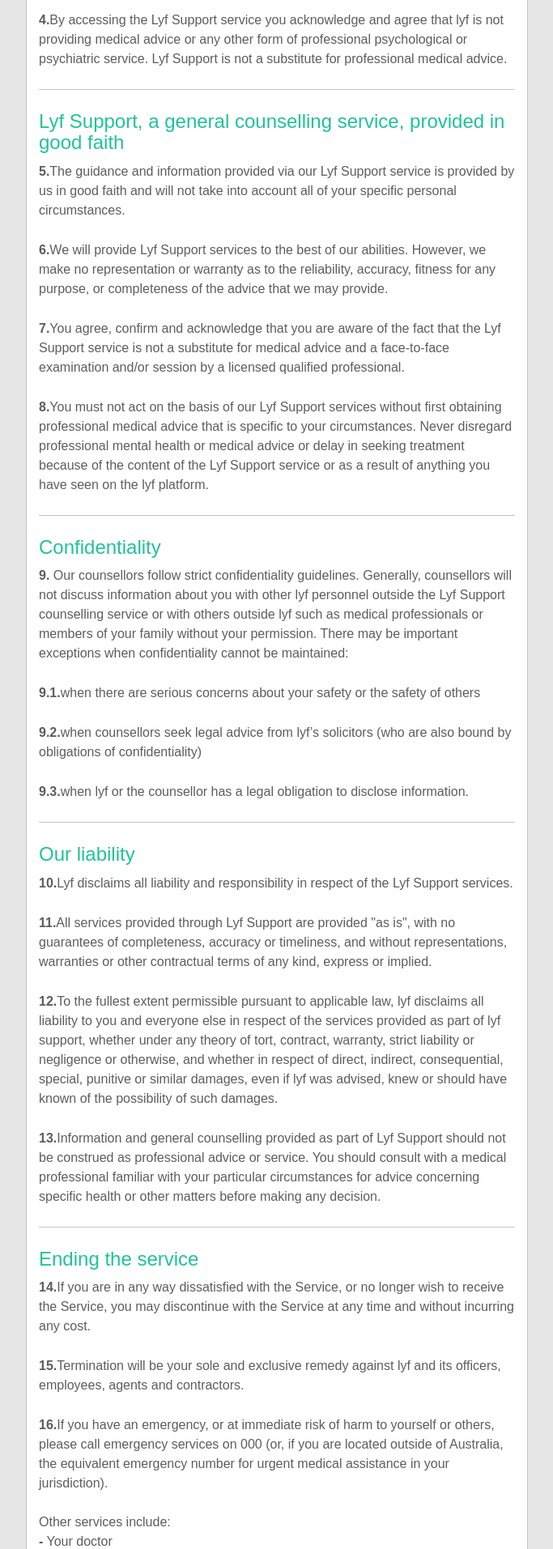
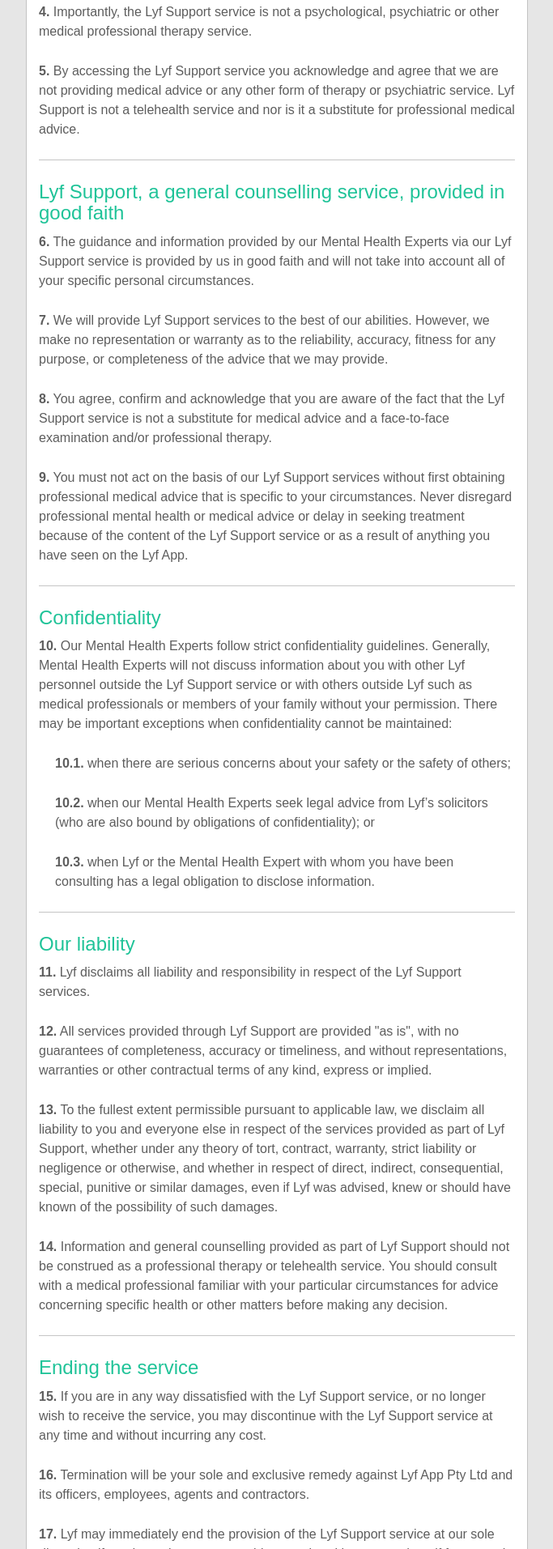
Before and after one commit to lyf-app/lyf-app.github.io, a plain HTML site: page new/lyfsupport-terms.html in a window 1280 px wide. Shown: the part 887-2800 px from the top of the page at 81% size, without its empty margins (298-981 px from the left). Drawn offline with Linux system fonts and the light colour scheme; a script that the page names is missing; files whose address does not match are found by name.

Commit message:
Update Lyf Support terms of service

```diff
--- a/new/lyfsupport-terms.html
+++ b/new/lyfsupport-terms.html
@@ -157,68 +157,80 @@
                             <li><a href="#Interacting-t">Confidentiality</a></li>
                             <li><a href="#liability-t">Our liability</a></li>
                             <li><a href="#respect-t">Ending the service</a></li>
+                            <li><a href="#emergency-t">IN THE CASE OF AN EMERGENCY</a></li>
                         </ul>
                     </div>
                     <div class="row my-content terms-content">
                         <div class="terms-txt">
                             <h3 id="lyfsup-t">Lyf Support<sup>™</sup></h3>
-                            <p><strong>1.</strong>These terms apply to the provision by Lyf App Pty Ltd (“lyf”) of our general counselling services,‘Lyf Support’ and are also to be read in conjunction with the full <a href="terms">Terms of Service</a> for
-                                lyf and the lyf <a href="privacy_policy">privacy policy</a>. By engaging us to provide Lyf Support services you accept these terms of service. </p>
+                            <p><strong>1.</strong> We provide the ‘Lyf Support’ counselling/advisory service in accordance with the terms set out below. These Lyf Support terms are also to be read in
+                            conjunction with Lyf App’s full Terms of Service our <a href="privacy_policy">privacy policy</a>.</p>
+                            <p><strong>2.</strong> By engaging us to provide Lyf Support services you accept these terms of service. </p>
                         </div>
                         <div class="terms-txt">
                             <h3 id="intro-t">What is Lyf Support?</h3>
-                            <p><strong>2.</strong>Lyf Support is a general counselling service only that is made available to lyf members upon request and subject to our capacity to provide the service. Lyf Support is provided by qualified psychologists
-                                or counsellors employed by or on behalf of lyf. Our counsellors provide services to our members who are wishing to discuss their particular circumstances or difficulties.</p>
+                            <p><strong>3.</strong> Lyf Support involves the provision of therapeutic general advice only. Lyf Support personnel (‘Mental Health Experts’)<a href="#footnote">[<sup id="footnote_source">1</sup>]</a> provide general
+                            counselling services to you in circumstances where you may wish to discuss your particular circumstances or difficulties. </p>
                         </div>
                         <div class="terms-txt">
                             <h3 id="privacy-t">Lyf Support is not …</h3>
-                            <p><strong>3.</strong>Importantly, the Lyf Support service is not a professionally accredited psychologist, psychiatric or other medical professional service.</p>
-                            <p><strong>4.</strong>By accessing the Lyf Support service you acknowledge and agree that lyf is not providing medical advice or any other form of professional psychological or psychiatric service. Lyf Support is not a substitute
-                                for professional medical advice.</p>
+                            <p><strong>4.</strong> Importantly, the Lyf Support service is not a psychological, psychiatric or other medical professional therapy service.</p>
+                            <p><strong>5.</strong> By accessing the Lyf Support service you acknowledge and agree that we are not providing medical advice or any other form of therapy or psychiatric service. Lyf Support
+                             is not a telehealth service and nor is it a substitute for professional medical advice.</p>
                         </div>
                         <div class="terms-txt">
                             <h3 id="compliant-t">Lyf Support, a general counselling service, provided in good faith</h3>
-                            <p><strong>5.</strong>The guidance and information provided via our Lyf Support service is provided by us in good faith and will not take into account all of your specific personal circumstances.</p>
-                            <p><strong>6.</strong>We will provide Lyf Support services to the best of our abilities. However, we make no representation or warranty as to the reliability, accuracy, fitness for any purpose, or completeness of the advice that
-                                we may provide.</p>
-                            <p><strong>7.</strong>You agree, confirm and acknowledge that you are aware of the fact that the Lyf Support service is not a substitute for medical advice and a face-to-face examination and/or session by a licensed qualified
-                                professional.
-                            </p>
-                            <p><strong>8.</strong>You must not act on the basis of our Lyf Support services without first obtaining professional medical advice that is specific to your circumstances. Never disregard professional mental health or medical
-                                advice or delay in seeking treatment because of the content of the Lyf Support service or as a result of anything you have seen on the lyf platform.</p>
+                            <p><strong>6.</strong> The guidance and information provided by our Mental Health Experts via our Lyf Support service is provided by us in good faith and will not take into account
+                            all of your specific personal circumstances.</p>
+                            <p><strong>7.</strong> We will provide Lyf Support services to the best of our abilities. However, we make no representation or warranty as to the reliability, accuracy, fitness for any purpose,
+                            or completeness of the advice that we may provide.</p>
+                            <p><strong>8.</strong> You agree, confirm and acknowledge that you are aware of the fact that the Lyf Support service is not a substitute for medical advice and a face-to-face examination
+                            and/or professional therapy.</p>
+                            <p><strong>9.</strong> You must not act on the basis of our Lyf Support services without first obtaining professional medical advice that is specific to your circumstances. Never disregard
+                            professional mental health or medical advice or delay in seeking treatment because of the content of the Lyf Support service or as a result of anything you have seen on the Lyf App.</p>
                         </div>
                         <div class="terms-txt">
                             <h3 id="Interacting-t">Confidentiality</h3>
-                            <p><strong>9.</strong> Our counsellors follow strict confidentiality guidelines. Generally, counsellors will not discuss information about you with other lyf personnel outside the Lyf Support counselling service or with others
-                                outside lyf such as medical professionals or members of your family without your permission. There may be important exceptions when confidentiality cannot be maintained:</p>
-                            <p><strong>9.1.</strong>when there are serious concerns about your safety or the safety of others</p>
-                            <p><strong>9.2.</strong>when counsellors seek legal advice from lyf’s solicitors (who are also bound by obligations of confidentiality)</p>
-                            <p><strong>9.3.</strong>when lyf or the counsellor has a legal obligation to disclose information.</p>
+                            <p><strong>10.</strong> Our Mental Health Experts follow strict confidentiality guidelines. Generally, Mental Health Experts will not discuss information about you with other Lyf personnel
+                            outside the Lyf Support service or with others outside Lyf such as medical professionals or members of your family without your permission. There may be important exceptions when confidentiality
+                            cannot be maintained:</p>
+                            <p style="margin-left:20px;"><strong>10.1.</strong> when there are serious concerns about your safety or the safety of others;</p>
+                            <p style="margin-left:20px;"><strong>10.2.</strong> when our Mental Health Experts seek legal advice from Lyf’s solicitors (who are also bound by obligations of confidentiality); or</p>
+                            <p style="margin-left:20px;"><strong>10.3.</strong> when Lyf or the Mental Health Expert with whom you have been consulting has a legal obligation to disclose information.</p>
                         </div>
                         <div class="terms-txt">
                             <h3 id="liability-t">Our liability</h3>
-                            <p><strong>10.</strong>Lyf disclaims all liability and responsibility in respect of the Lyf Support services. </p>
-                            <p><strong>11.</strong>All services provided through Lyf Support are provided "as is", with no guarantees of completeness, accuracy or timeliness, and without representations, warranties or other contractual terms of any kind,
-                                express or implied. </p>
-                            <p><strong>12.</strong>To the fullest extent permissible pursuant to applicable law, lyf disclaims all liability to you and everyone else in respect of the services provided as part of lyf support, whether under any theory of
-                                tort, contract, warranty, strict liability or negligence or otherwise, and whether in respect of direct, indirect, consequential, special, punitive or similar damages, even if lyf was advised, knew or should have known
-                                of the possibility of such damages.</p>
-                            <p><strong>13.</strong>Information and general counselling provided as part of Lyf Support should not be construed as professional advice or service. You should consult with a medical professional familiar with your particular
-                                circumstances for advice concerning specific health or other matters before making any decision. </p>
+                            <p><strong>11.</strong> Lyf disclaims all liability and responsibility in respect of the Lyf Support services.</p>
+                            <p><strong>12.</strong> All services provided through Lyf Support are provided "as is", with no guarantees of completeness, accuracy or timeliness, and without representations, warranties or other
+                            contractual terms of any kind, express or implied.</p>
+                            <p><strong>13.</strong> To the fullest extent permissible pursuant to applicable law, we disclaim all liability to you and everyone else in respect of the services provided as part of Lyf Support,
+                            whether under any theory of tort, contract, warranty, strict liability or negligence or otherwise, and whether in respect of direct, indirect, consequential, special, punitive or similar damages,
+                            even if Lyf was advised, knew or should have known of the possibility of such damages.</p>
+                            <p><strong>14.</strong> Information and general counselling provided as part of Lyf Support should not be construed as a professional therapy or telehealth service. You should consult with a
+                            medical professional familiar with your particular circumstances for advice concerning specific health or other matters before making any decision. </p>
                         </div>
                         <div class="terms-txt">
                             <h3 id="respect-t">Ending the service</h3>
-                            <p><strong>14.</strong>If you are in any way dissatisfied with the Service, or no longer wish to receive the Service, you may discontinue with the Service at any time and without incurring any cost.</p>
-                            <p><strong>15.</strong>Termination will be your sole and exclusive remedy against lyf and its officers, employees, agents and contractors.</p>
-                            <p><strong>16.</strong>If you have an emergency, or at immediate risk of harm to yourself or others, please call emergency services on 000 (or, if you are located outside of Australia, the equivalent emergency number for urgent
-                                medical assistance in your jurisdiction).
-                                <br/><br/> Other services include:<br/>
-                                <strong>-</strong> Your doctor<br/>
-                                <strong>-</strong> Lifeline 13 11 14 [in Australia]<br/>
-                                <strong>-</strong> Suicide Call Back Service 1300 659 467 [in Australia]<br/>
-                            </p>
-                            <p><strong>17.</strong>You should never disregard medical advice or delay in seeking professional medical advice because of any information presented as part of the Lyf Support service or the content of the lyf platform generally,
-                                including content provided by other lyf users. You must not rely upon the Lyf Support service or the service of the lyf platform generally as a substitute for professional medical care.</p>
+                            <p><strong>15.</strong> If you are in any way dissatisfied with the Lyf Support service, or no longer wish to receive the service, you may discontinue with the Lyf Support service at any time and without incurring any cost.</p>
+                            <p><strong>16.</strong> Termination will be your sole and exclusive remedy against Lyf App Pty Ltd and its officers, employees, agents and contractors.</p>
+                            <p><strong>17.</strong> Lyf may immediately end the provision of the Lyf Support service at our sole discretion if we determine we are unable to assist with your needs or if for example you are not behaving in an
+                            acceptable manner – e.g. if you are disrespectful, threatening or abusive. Our liability to you in this instance will be limited solely to a refund of any fees paid for the service.</p>
+                        </div>
+                        <div class="terms-txt">
+                            <h3 id="emergency-t">IN THE CASE OF AN EMERGENCY</h3>
+                            <p><strong>18.</strong> If you have an emergency, or at immediate risk of harm to yourself or others, please call emergency services on 000 (or, if you are located outside of Australia, the equivalent emergency number
+                            for urgent medical assistance in your jurisdiction).</p>
+                                <p style="margin-left:18px;"> Other services include:</p>
+                                <ul style="margin-left:18px;margin-top:-22px;">
+                                    <li>Your doctor</li>
+                                    <li>Lifeline 13 11 14 [in Australia]</li>
+                                </ul>
+                        </div>
+                    </div>
+                    <div class="row my-content terms-content">
+                        <div class="footnote" style="margin-top:32px;">
+                            <p id="footnote"><a href="#footnote_source"><sup>1</sup></a> All our Mental Health Experts are part of a worldwide team of internationally qualified, licenced and registered psychologists. Lyf Support, however,
+                            is not a registered psychological therapy service nor is it a substitute for obtaining professional medical care.</p>
                         </div>
                     </div>
                 </div>
```
